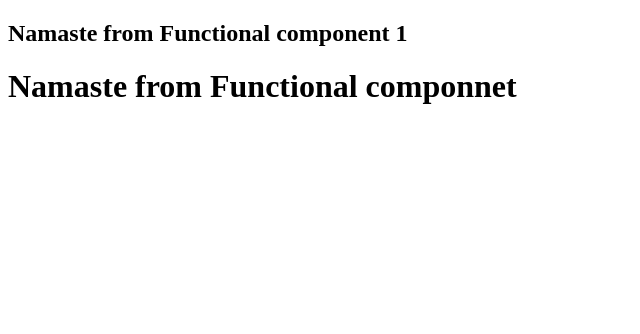
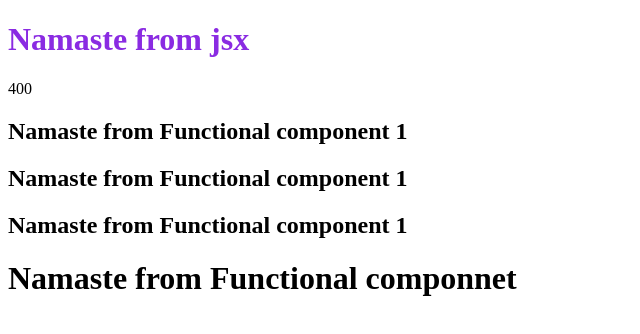
Before and after one commit to DsHarshitha/namaste-react, a React (Vite) app: page / in a window 1280 px wide. Shown: the top 334 px of the page, without its empty margins (0-640 px from the left). Built offline with nearby package versions, Linux system fonts and the light colour scheme.

Commit message:
ep: 3 part 5

```diff
--- a/App.js
+++ b/App.js
@@ -6,27 +6,26 @@ import ReactDOM from "react-dom/client";
 // React Element
 const heading = <h1 id = "heading">Namaste from jsx</h1>;
 
-// React Functional component = def : a function that returns a jsx code
+
 const HeadingComponent = () => {
   return <h2>Namaste from Functional component 1</h2>;
 }
 
-// Smae as above function == same as how we write arrow functions in javascript
-//here for the HeadingComponent - Babel will understand that this is a functional component and replace with the above function
+// To write react element/ javascript inside a Functinal component - use {}
 const HeadingComponent2 = () => (
-  <div><HeadingComponent/>
+  <div>
+    {heading}
+    {100 + 300}
+    {console.log(10)}
+    <HeadingComponent/>
+    {HeadingComponent()}
+    <HeadingComponent></HeadingComponent>
 <h1>Namaste from Functional componnet </h1>
   </div>
-); // --> with Babel supported wrap
-
-// Component Composition
+);
 
 const root = ReactDOM.createRoot(document.getElementById("root"));
 
-// root.render(heading);
 
-// root.render(HeadingComponent) ==> we cant do this, this can be done only for React elements not React components
-// But
 
 root.render(<HeadingComponent2/>);
-// Babel understands that there is some angular brackets and serach for the component and conbverts to a reactelemnt
```
